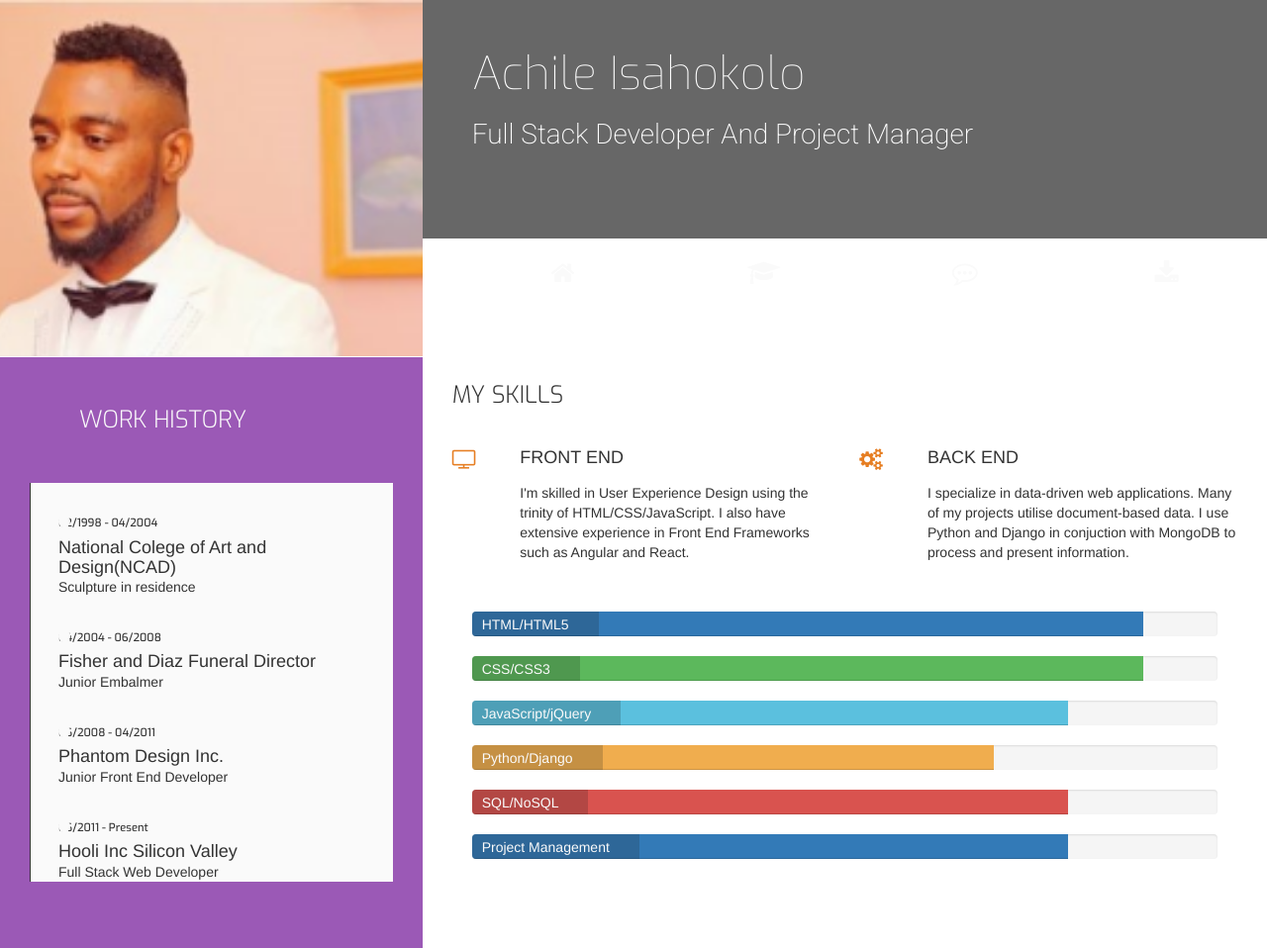
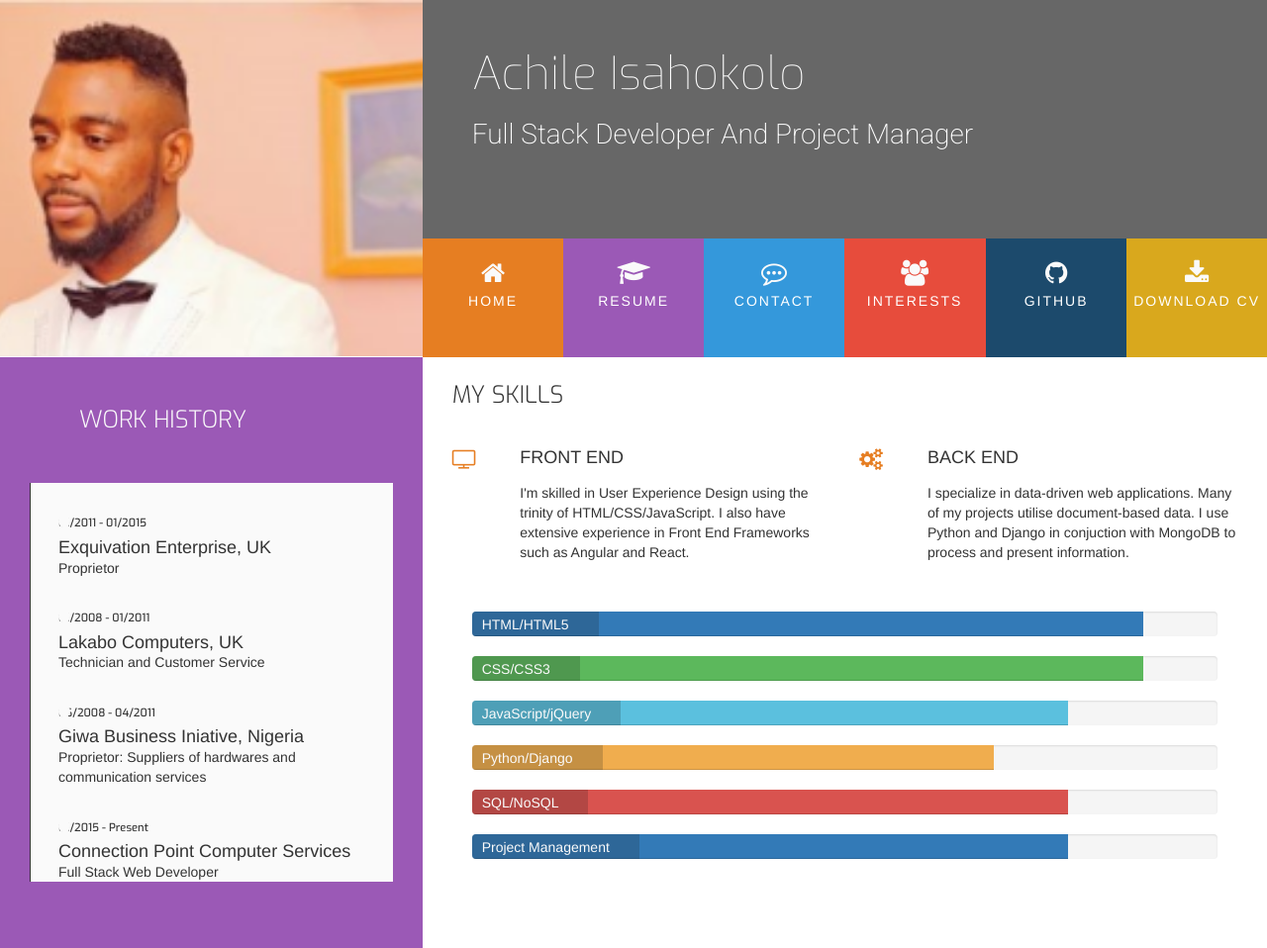
Before and after one commit to AchileAchile/ucd-Resume, a plain HTML site: page resume.html in a window 1280 px wide. Shown: the top 958 px of the page at 99% size. Drawn offline with nearby package versions, Linux system fonts and the light colour scheme.

Commit message:
updated for api project

```diff
--- a/resume.html
+++ b/resume.html
@@ -1,11 +1,13 @@
 <!DOCTYPE html>
 <html>
+
 <head>
     <link rel="stylesheet" href="https://maxcdn.bootstrapcdn.com/bootstrap/3.3.7/css/bootstrap.min.css" type="text/css" type="text/css" />
     <link rel="stylesheet" href="https://stackpath.bootstrapcdn.com/font-awesome/4.7.0/css/font-awesome.min.css" type="text/css" />
     <link rel="stylesheet" href="https://cdnjs.cloudflare.com/ajax/libs/hover.css/2.3.1/css/hover-min.css" type="text/css" />
     <link rel="stylesheet" href="assets/css/style.css" type="text/css" />
 </head>
+
 <body>
     <header class="container-fluid">
 
@@ -23,17 +25,23 @@
                     </div>
                 </div>
                 <div class="row">
-                        <ul id="nav" class="List-inline-clearfix">
-                            <li class="col-xs-6 col-sm-3 ul-menu-color-home menuitem">
+                    <ul id="nav" class="list-inline clearfix">
+                        <li class="col-xs-6 col-sm-2 ui-menu-color-home menuitem">
                             <a href="index.html" class="hvr-sweep-to-bottom"><i class="fa fa-home" aria-hidden="true"></i><span>Home</span></a>
                         </li>
-                            <li class="col-xs-6 col-sm-3 ul-menu-color-resume menuitem">
+                        <li class="col-xs-6 col-sm-2 ui-menu-color-resume menuitem">
                             <a href="resume.html" class="hvr-sweep-to-bottom"><i class="fa fa-graduation-cap" aria-hidden="true"></i><span>Resume</span></a>
                         </li>
-                            <li class="col-xs-6 col-sm-3 ul-menu-color-contact menuitem">
-                                <a href="contact.html" class="hvr-sweep-to-bottom"><i class="fa fa-commenting-o" aria-hidden="true"></i><span>Contact</span></a>
+                        <li class="col-xs-6 col-sm-2 ui-menu-color-contact menuitem">
+                            <a href="contact.html" class="hvr-sweep-to-bottom"><i class=" fa fa-commenting-o" aria-hidden="true"></i><span>Contact</span></a>
                         </li>
-                            <li class="col-xs-6 col-sm-3 ul-menu-color-download menuitem">
+                        <li class="col-xs-6 col-sm-2 ui-menu-color-interests menuitem ">
+                            <a href="interests.html" class="hvr-sweep-to-bottom"><i class="fa fa-users" aria-hidden="true"></i><span>Interests</span></a>
+                        </li>
+                        <li class="col-xs-6 col-sm-2 ui-menu-color-github menuitem ">
+                            <a href="github.html" class="hvr-sweep-to-bottom"><i class="fa fa-github" aria-hidden="true"></i><span>GitHub</span></a>
+                        </li>
+                        <li class="col-xs-6 col-sm-2 ui-menu-color-download menuitem ">
                             <a href="/assets/cv/Resume.pdf" target="_blank" class="hvr-sweep-to-bottom"><i class="fa fa-download" aria-hidden="true"></i><span>Download CV</span></a>
                         </li>
                     </ul>
@@ -50,20 +58,20 @@
                     </div>
                 </div>
                 <div class="history-items">
-                   <div class="timeline-item" dates="02/1998 - 04/2004">
-                       <h4>National Colege of Art and Design(NCAD)</h4>
-                       <p>Sculpture in residence</p>
+                    <div class="timeline-item" dates="01/2011 - 01/2015">
+                        <h4>Exquivation Enterprise, UK</h4>
+                        <p>Proprietor</p>
                     </div>
-                   <div class="timeline-item" dates="04/2004 - 06/2008">
-                       <h4>Fisher and Diaz Funeral Director</h4>
-                       <p>Junior Embalmer</p>
+                    <div class="timeline-item" dates="01/2008 - 01/2011">
+                        <h4>Lakabo Computers, UK</h4>
+                        <p>Technician and Customer Service</p>
                     </div>
                     <div class="timeline-item" dates="06/2008 - 04/2011">
-                       <h4>Phantom Design Inc.</h4>
-                       <p>Junior Front End Developer</p>
+                        <h4>Giwa Business Iniative, Nigeria</h4>
+                        <p>Proprietor: Suppliers of hardwares and communication services</p>
                     </div>
-                   <div class="timeline-item" dates="06/2011 - Present">
-                       <h4>Hooli Inc Silicon Valley</h4>
+                    <div class="timeline-item" dates="01/2015 - Present">
+                        <h4>Connection Point Computer Services</h4>
                         <p>Full Stack Web Developer</p>
                     </div>
                 </div>
@@ -83,8 +91,7 @@
                             <div class="col-xs-10 col-sm-10">
                                 <h4 class="three-reasons-heading uppercase">Front End</h4>
                                 <p>
-                                     I'm skilled in User Experience Design using the trinity of HTML/CSS/JavaScript.
-                                     I also have extensive experience in Front End Frameworks such as Angular and React.
+                                    I'm skilled in User Experience Design using the trinity of HTML/CSS/JavaScript. I also have extensive experience in Front End Frameworks such as Angular and React.
                                 </p>
                             </div>
                         </div>
@@ -97,9 +104,7 @@
                             <div class="col-xs-10 col-sm-10">
                                 <h4 class="three-reasons-heading uppercase">Back End</h4>
                                 <p>
-                                    I specialize in data-driven web applications.
-                                    Many of my projects utilise document-based data. I use Python and Django in conjuction
-                                    with MongoDB to process and present information.
+                                    I specialize in data-driven web applications. Many of my projects utilise document-based data. I use Python and Django in conjuction with MongoDB to process and present information.
                                 </p>
                             </div>
                         </div>
@@ -151,9 +156,7 @@
             <div class="col-sm-4">
                 <h5 class="uppercase general-sub">About</h5>
                 <p class="inline-block">
-                       I strive to be better today than myself of yesterday.
-                       Full Stack Developer. Skilled in everything from HTML to Heroku.
-                       The capacity for structural and design thinking.
+                    I strive to be better today than myself of yesterday. Full Stack Developer. Skilled in everything from HTML to Heroku. The capacity for structural and design thinking.
                 </p>
             </div>
             <div class="col-sm-4">
@@ -179,4 +182,5 @@
 
     </footer>
 </body>
+
 </html>
```
Also changed, not shown: contact.html (+12 -6 lines), github.html (added, +38 -0 lines), index.html (+8 -11 lines), interests.html (added, +38 -0 lines). Lines whose indentation alone changed are shown as unchanged.
